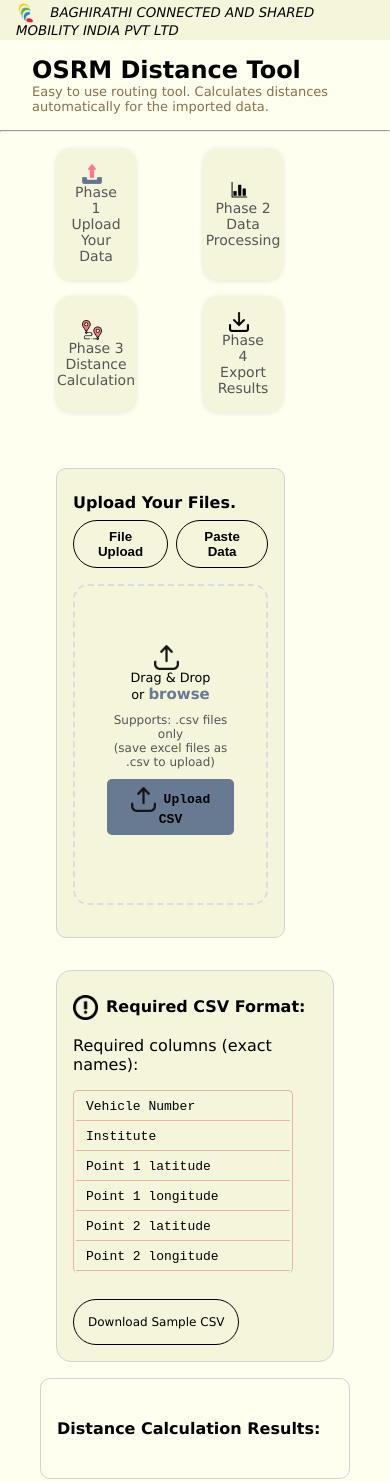
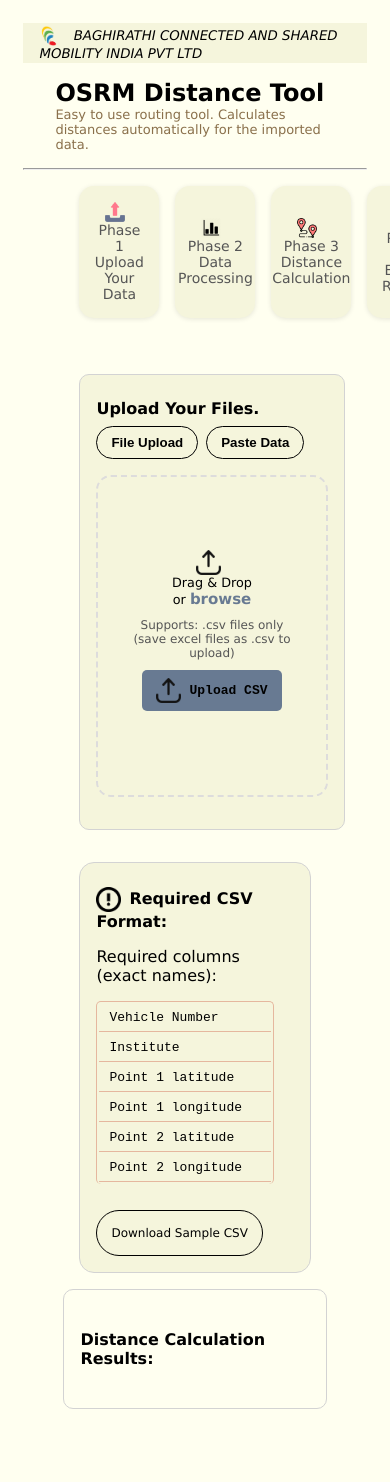
Before and after one commit to shanaia-dsilva/osrm_distance, a Flask app: page / in a window 390 px wide; the page is wider, and only the part inside the window is pictured. Shown: the top 1482 px of that part. After the commit the page ends 1409 px from the top of that part, so only its background shows below. Run offline with Flask 3, Linux system fonts and the light colour scheme.

Commit message:
final with export feature corrected

```diff
--- a/osrm_service.py
+++ b/osrm_service.py
@@ -44,7 +44,7 @@
                 duration_s = data['routes'][0]['duration']
 
                 return {
-                    'distance_km': round(distance_km, 2),
+                    'distance_km': round(distance_km, 3),
                     'duration_minutes': round(duration_s / 60, 1),
                     'status': 'success'
                 }
@@ -115,10 +115,8 @@
 
                 results.append(result_row)
 
-                # Add small delay to avoid overwhelming the OSRM server
                 time.sleep(0.1)
 
-                # Log progress every 10 routes
                 if (index + 1) % 10 == 0:
                     logger.info(f"Processed {index + 1}/{len(df)} routes")
 
@@ -139,7 +137,6 @@
     def test_connection(self):
         """Test connection to OSRM server"""
         try:
-            # Test with a simple route in New York
             test_coords = "-74.0059,40.7128;-74.0060,40.7129"
             url = urljoin(self.base_url, f"/route/v1/driving/{test_coords}")
 
--- a/routes.py
+++ b/routes.py
@@ -34,12 +34,21 @@
 
                 # Store the dataframe in session or temporary storage
                 # For simplicity, we'll return the preview and let frontend handle the calculation
+                # return jsonify({
+                #     'success': True,
+                #     'preview': preview_data,
+                #     'row_count': len(df),
+                #     'message': f'Successfully loaded {len(df)} rows'
+                # })
+
                 return jsonify({
                     'success': True,
                     'preview': preview_data,
+                    'full_data': df.values.tolist(),
                     'row_count': len(df),
                     'message': f'Successfully loaded {len(df)} rows'
                 })
+
             except Exception as e:
                 logger.error(f"Error processing CSV: {str(e)}")
                 return jsonify({'error': f'Error processing CSV: {str(e)}'}), 400
@@ -64,12 +73,21 @@
             df = processor.process_pasted_data(content)
             preview_data = processor.get_preview_data(df)
 
+            # return jsonify({
+            #     'success': True,
+            #     'preview': preview_data,
+            #     'row_count': len(df),
+            #     'message': f'Successfully processed {len(df)} rows'
+            # })
+
             return jsonify({
                 'success': True,
                 'preview': preview_data,
+                'full_data': df.values.tolist(),
                 'row_count': len(df),
                 'message': f'Successfully processed {len(df)} rows'
             })
+
         except Exception as e:
             logger.error(f"Error processing pasted data: {str(e)}")
             return jsonify({'error': f'Error processing data: {str(e)}'}), 400
@@ -97,6 +115,14 @@
         osrm_service = OSRMService()
         try:
             results_df = osrm_service.calculate_batch_distances(df)
+            ordered_columns = [
+                'Institute', 'Vehicle Number',
+                'Point 1 latitude', 'Point 1 longitude',
+                'Point 2 latitude', 'Point 2 longitude',
+                'Distance_km', 'Duration_minutes','Calculation_status'
+            ]
+
+            results_df = results_df[ordered_columns]
 
             # Convert results to JSON for frontend
             results = {
@@ -130,13 +156,21 @@
         results = json.loads(data)
         df = pd.DataFrame(results)
 
+        ordered_columns = [
+                'Institute', 'Vehicle Number',
+                'Point 1 latitude', 'Point 1 longitude',
+                'Point 2 latitude', 'Point 2 longitude',
+                'Distance_km', 'Duration_minutes','Calculation_status'
+            ]
+
+        df = df[ordered_columns]
+
+
         if format.lower() == 'csv':
-            # Create CSV file
             output = io.StringIO()
             df.to_csv(output, index=False)
             output.seek(0)
 
-            # Create a BytesIO object for sending
             csv_data = io.BytesIO()
             csv_data.write(output.getvalue().encode('utf-8'))
             csv_data.seek(0)
--- a/static/css/style.css
+++ b/static/css/style.css
@@ -75,7 +75,7 @@
 }
 
 .phase-card:hover {
-  background-color: rgb(230, 245, 254);
+  background-color: #f2f9fd;
   transform: translateY(-6px);
 }
 
@@ -232,18 +232,18 @@
 .paste-container {
   display: flex;
   overflow-x: auto;
-  gap: 0.2rem;
+  /* gap: 0.2rem; */
   padding: 1rem 1rem;
 }
 
 .paste-col {
-  flex: 0 0 15%;
+  flex: 0 0 16%;
   display: flex;
   flex-direction: column;
   justify-content: center;
   align-items: center;
-  border: 1px solid #ccc;
-  border-radius: 6px;
+  /* border: 1px solid #ccc; */
+  /* border-radius: 6px; */
 }
 
 .paste-col label {
@@ -255,6 +255,10 @@
   align-items: flex-end;
   text-align: center;
   width:100%;
+  background-color: #f2f9fdb7;
+  border-right: #555 solid 1px;
+  border-left: #555 solid 1px;
+  padding:6px 0;
 }
 
 
@@ -264,6 +268,7 @@
   padding: 0.5rem;
   font-family: inherit;
   font-size: 0.9rem;
+  background-color: beige;
 }
 
 .paste-area textarea {
@@ -273,10 +278,10 @@
   font-size: 0.8rem;
   padding: 0.5rem;
   border: 1px solid #ccc;
+  border:collapse;
   /* border-radius: 6px; */
 }
 
-/* Upload CSV button */
 .upload-btn {
   background-color: #687a92;
   color: black;
@@ -374,6 +379,7 @@
 
 .process-container {
   display: flex;
+  align-items:flex-start;
   flex-direction: row;
   gap: 2rem;
   min-height: 75vh;
@@ -383,8 +389,9 @@
 .custom-row {
   display:flex;
   flex-direction: row;
+  flex:1;
   gap: 2rem;
-    justify-content: space-between;
+  justify-content: center;
 
 }
 
@@ -478,10 +485,11 @@
   margin:0 20px;
   border-radius: 10px;
 }
-@media (max-width: 800px) {
+@media (max-width: 1000px) {
   .custom-row {
     display: flex;
     flex-direction: column;
+    width:100%;
   }
 
   .process-container {
@@ -490,13 +498,14 @@
     justify-content: space-between;
   }
 
-  .process-container .custom-col {
+  .data-container,
+  .file-stat {
     width: 100%;
   }
 
   .phase {
     display: grid;
-    grid-template-columns: repeat(4, 1fr); /* Use fractions for equal spacing */
+    grid-template-columns: repeat(4, 2fr); /* Use fractions for equal spacing */
     gap: 1rem;
     width: 100%;
   }
@@ -513,7 +522,7 @@
 @media (max-width: 580px) {
   .phase {
     display: grid;
-    grid-template-columns: repeat(2, 1fr); /* 2x2 grid */
+    grid-template-columns: repeat(4, 1fr); /* 2x2 grid */
     gap: 1rem; /* Actual gap value */
     width: 100%;
     box-sizing: border-box;
@@ -533,3 +542,10 @@
     align-items: center;
   }
 }
+
+
+@media (max-width: 1200px) {
+  body {
+    padding:6%;
+  }
+}
--- a/static/js/main.js
+++ b/static/js/main.js
@@ -1,12 +1,7 @@
-// =======================
-// Global Variables
-// =======================
+
 let currentData = null;
 let currentResults = null;
 
-// =======================
-// Initialization
-// =======================
 document.addEventListener('DOMContentLoaded', () => {
     setupFileUpload();
     setupDragDrop();
@@ -17,7 +12,6 @@
 
 // =======================
 // File Upload
-// =======================
 
 function setupFileUpload() {
     const form = document.getElementById('csv-form');
@@ -50,7 +44,7 @@
         .then(res => res.json())
         .then(data => {
             if (data.success) {
-                currentData = data.preview.rows;
+                currentData = data.full_data;
                 showPreview(data.preview);
                 showStatus(`File uploaded successfully! ${data.row_count} rows loaded.`, 'success');
             } else {
@@ -65,7 +59,6 @@
 
 // =======================
 // Drag & Drop
-// =======================
 function setupDragDrop() {
     const dragArea = document.getElementById('drag-area');
 
@@ -91,8 +84,6 @@
     });
 }
 
-// =======================
-// Paste Input (Structured Columns)
 // =======================
 
 function setActiveToggle(index) {
@@ -221,7 +212,7 @@
         .then(res => res.json())
         .then(data => {
             if (data.success) {
-                currentData = data.preview.rows;
+                currentData = data.full_data;
                 showPreview(data.preview);
                 showStatus(`Pasted data processed. ${data.row_count} rows loaded.`, 'success');
             } else {
@@ -281,11 +272,16 @@
     if (!currentData) return showStatus('No data loaded.', 'error');
 
     updateProgress(25, 'Sending data to server...');
-
+    const columns = [
+        'Vehicle Number', 'Institute',
+        'Point 1 latitude', 'Point 1 longitude',
+        'Point 2 latitude', 'Point 2 longitude',
+        'Distance_km', 'Duration_minutes'
+    ];
     const payload = {
     data: currentData.map(row => ({
+        'Institute': row[1],
         'Vehicle Number': row[0],
-            'Institute': row[1],
         'Point 1 latitude': row[2],
         'Point 1 longitude': row[3],
         'Point 2 latitude': row[4],
--- a/templates/index.html
+++ b/templates/index.html
@@ -121,7 +121,7 @@
                     <textarea id="vehicle-number" class="text-area" rows="10"></textarea>
                   </div>
                   <div class="paste-col">
-                    <label for="institute">College/ School</label>
+                    <label for="institute">Institute/ School</label>
                     <textarea id="institute" class="text-area" rows="10"></textarea>
                   </div>
                   <div class="paste-col">
```
Lines whose indentation alone changed are shown as unchanged.
